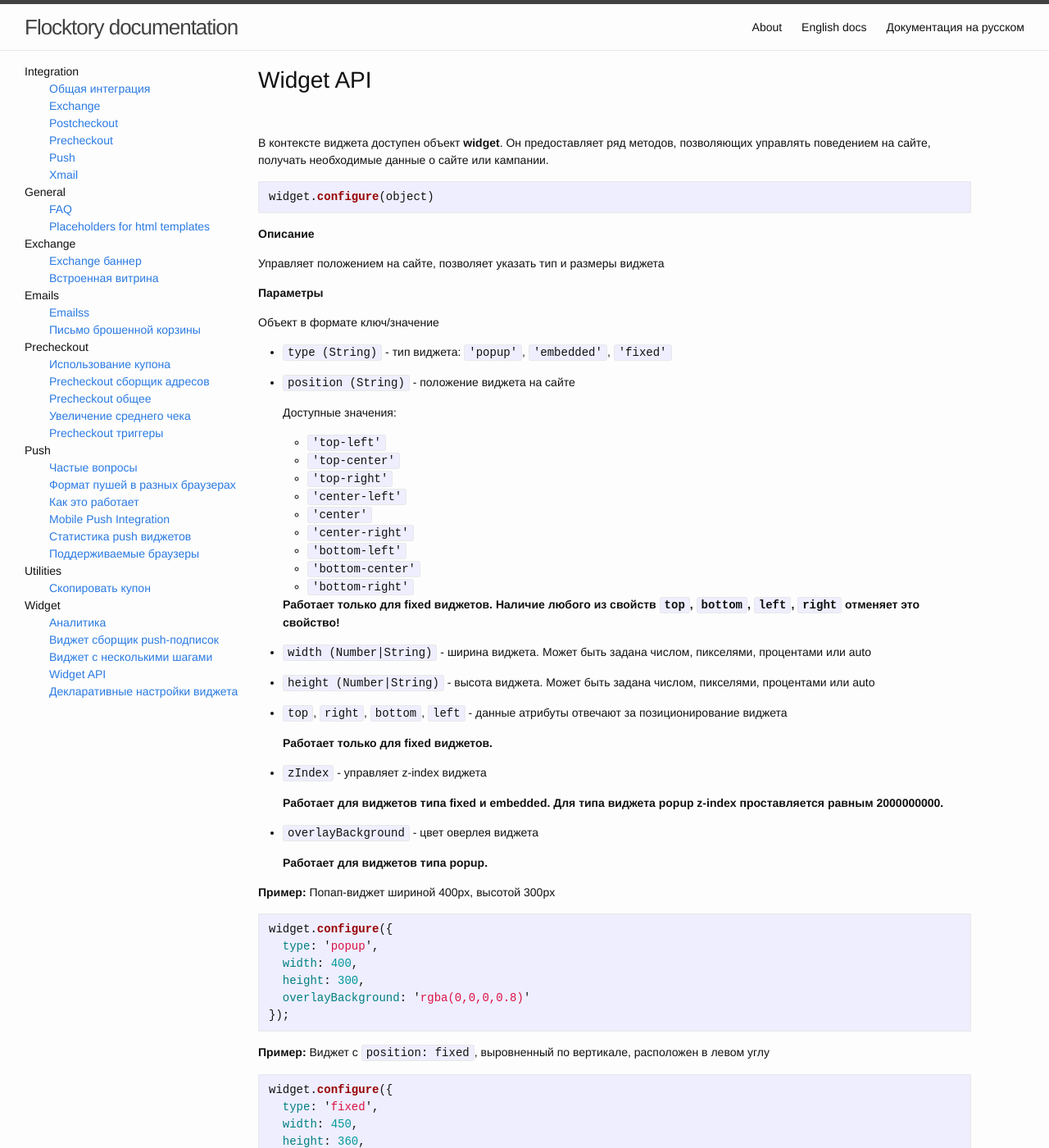
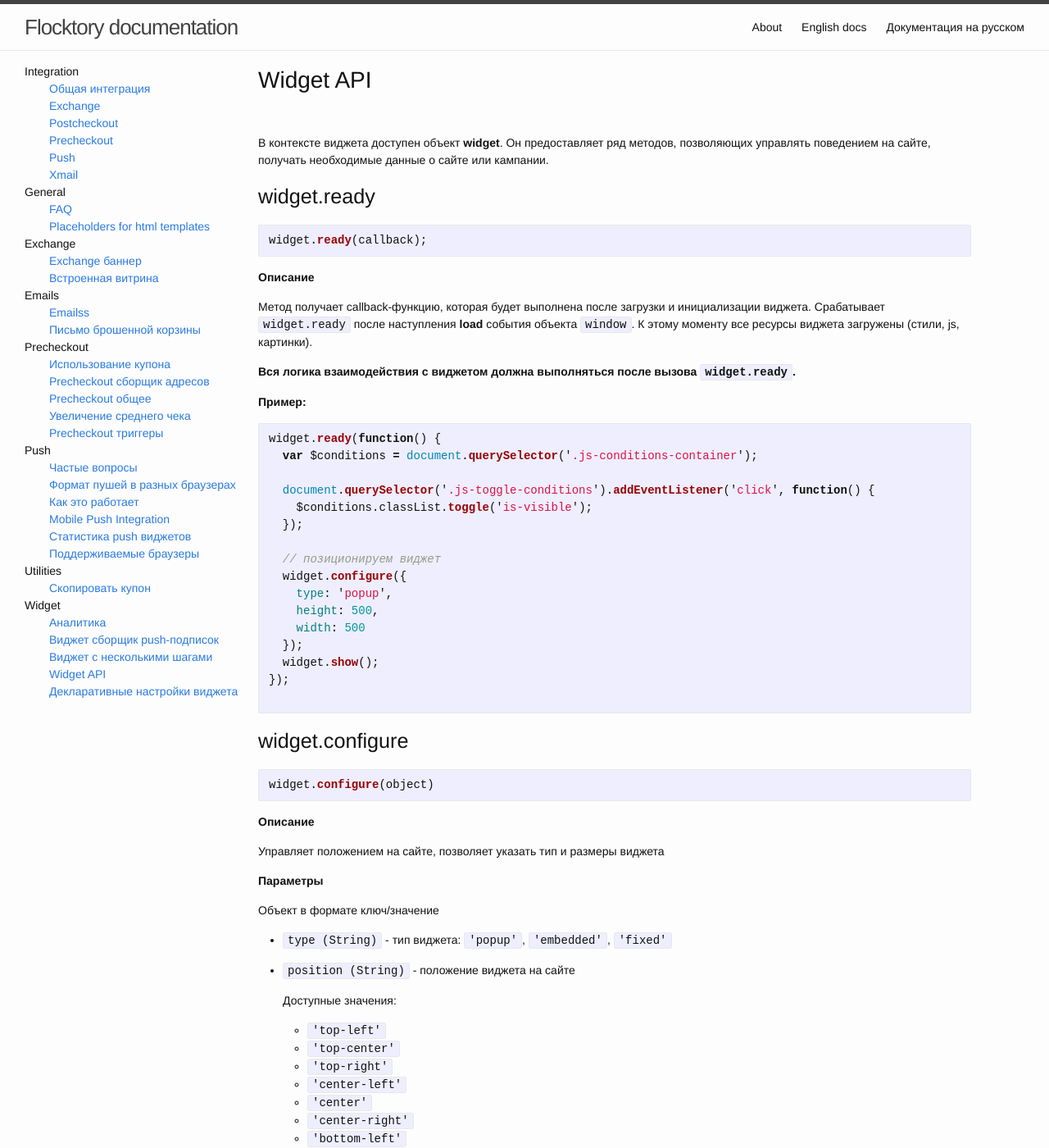
Before and after one commit to flocktory/flocktory.github.io, a Jekyll site: the page built from _docs_ru/widget/widget-api.md, in a window 1280 px wide and 1400 px high. Shown: the whole window at 82% size. Built offline with Jekyll 4.4.1, drawn with Linux system fonts in a browser that asks for light colours; some of the changed text lies outside the part shown.

Commit message:
widget.ready, widget.getData

````diff
--- a/_docs_ru/widget/widget-api.md
+++ b/_docs_ru/widget/widget-api.md
@@ -5,6 +5,40 @@ section: widget
 ---
 
 В контексте виджета доступен объект **widget**. Он предоставляет ряд методов, позволяющих управлять поведением на сайте, получать необходимые данные о сайте или кампании.
+
+## widget.ready
+
+```javascript
+widget.ready(callback);
+```
+
+**Описание**
+
+Метод получает callback-функцию, которая будет выполнена после загрузки и инициализации виджета. Срабатывает `widget.ready` после наступления **load** события объекта `window`. К этому моменту все ресурсы виджета загружены (стили, js, картинки).
+
+**Вся логика взаимодействия с виджетом должна выполняться после вызова ```widget.ready```.**
+
+**Пример:**
+```javascript
+widget.ready(function() {
+  var $conditions = document.querySelector('.js-conditions-container');
+
+  document.querySelector('.js-toggle-conditions').addEventListener('click', function() {
+    $conditions.classList.toggle('is-visible');
+  });
+
+  // позиционируем виджет
+  widget.configure({
+    type: 'popup',
+    height: 500,
+    width: 500
+  });
+  widget.show();
+});
+
+```
+
+## widget.configure
 
 ```javascript
 widget.configure(object)
@@ -89,3 +123,18 @@ widget.configure({
   zIndex: 100500
 });
 ```
+
+
+
+## widget.getData
+
+```javascript
+var widgetData = widget.getData(); // {cid: "100500", siteId: 1559}
+```
+
+**Описание**
+
+Возвращает объект, содержащий id сайта и кампании.
+
+- `cid  (String)` - id кампании
+- `siteId (Number)` - id сайта
````
